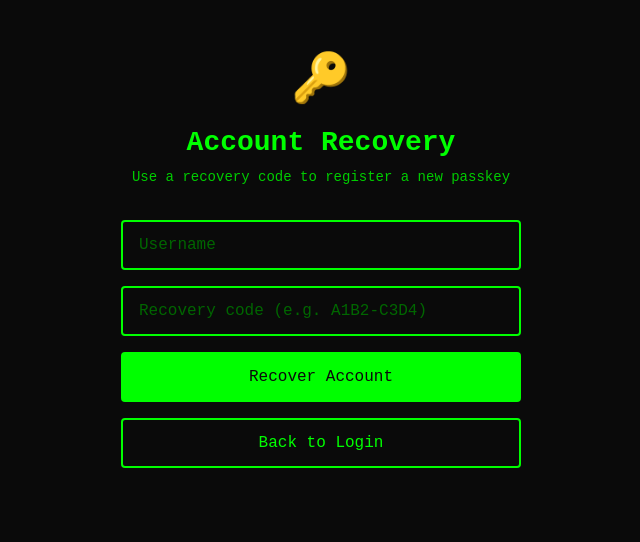
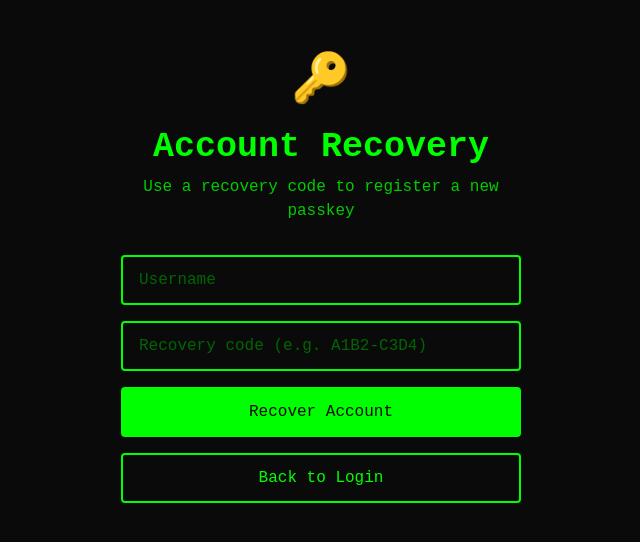
Before and after one commit to stephenp0320/passwordless-auth-system, a React app in the folder frontend/: page /recover in a window 1280 px wide. Shown: the top 542 px of the page, without its empty margins (319-959 px from the left). Built offline with nearby package versions, Linux system fonts and the light colour scheme; the HTML template or start-up script is replaced by a standard one.

Commit message:
feat: add small ui changes to css

```diff
--- a/frontend/src/App.css
+++ b/frontend/src/App.css
@@ -28,7 +28,7 @@
 
 h1 {
   margin: 0 0 8px 0;
-  font-size: 28px;
+  font-size: 35px;
   color: #00ff00;
   text-align: center;
   font-weight: 600;
@@ -44,7 +44,7 @@ h1, .subtitle {
   color: #00cc00;
   text-align: center;
   margin: 0 0 32px 0;
-  font-size: 14px;
+  font-size: 16px;
   font-family: 'Courier New', monospace;
 }
 
```
